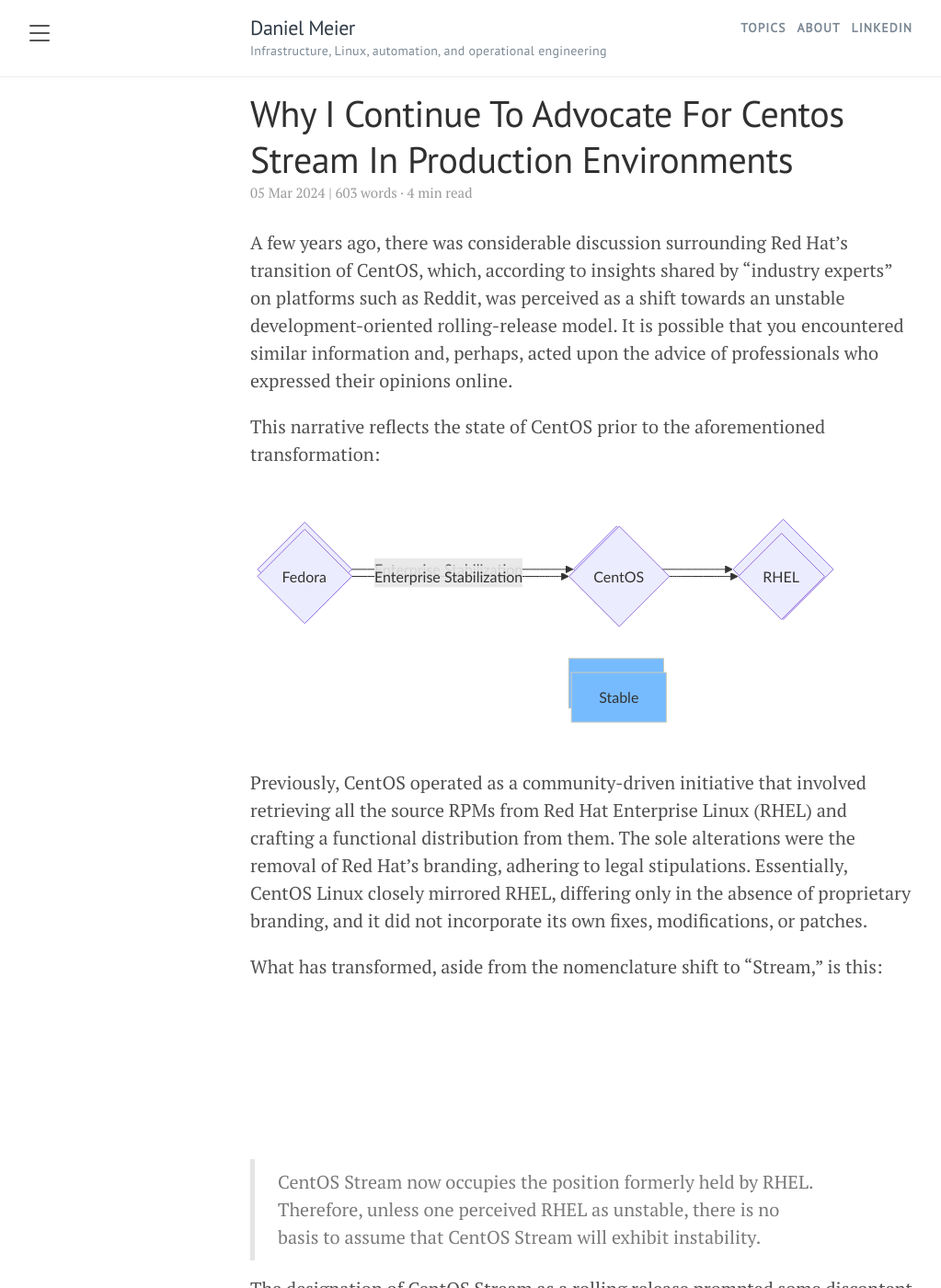
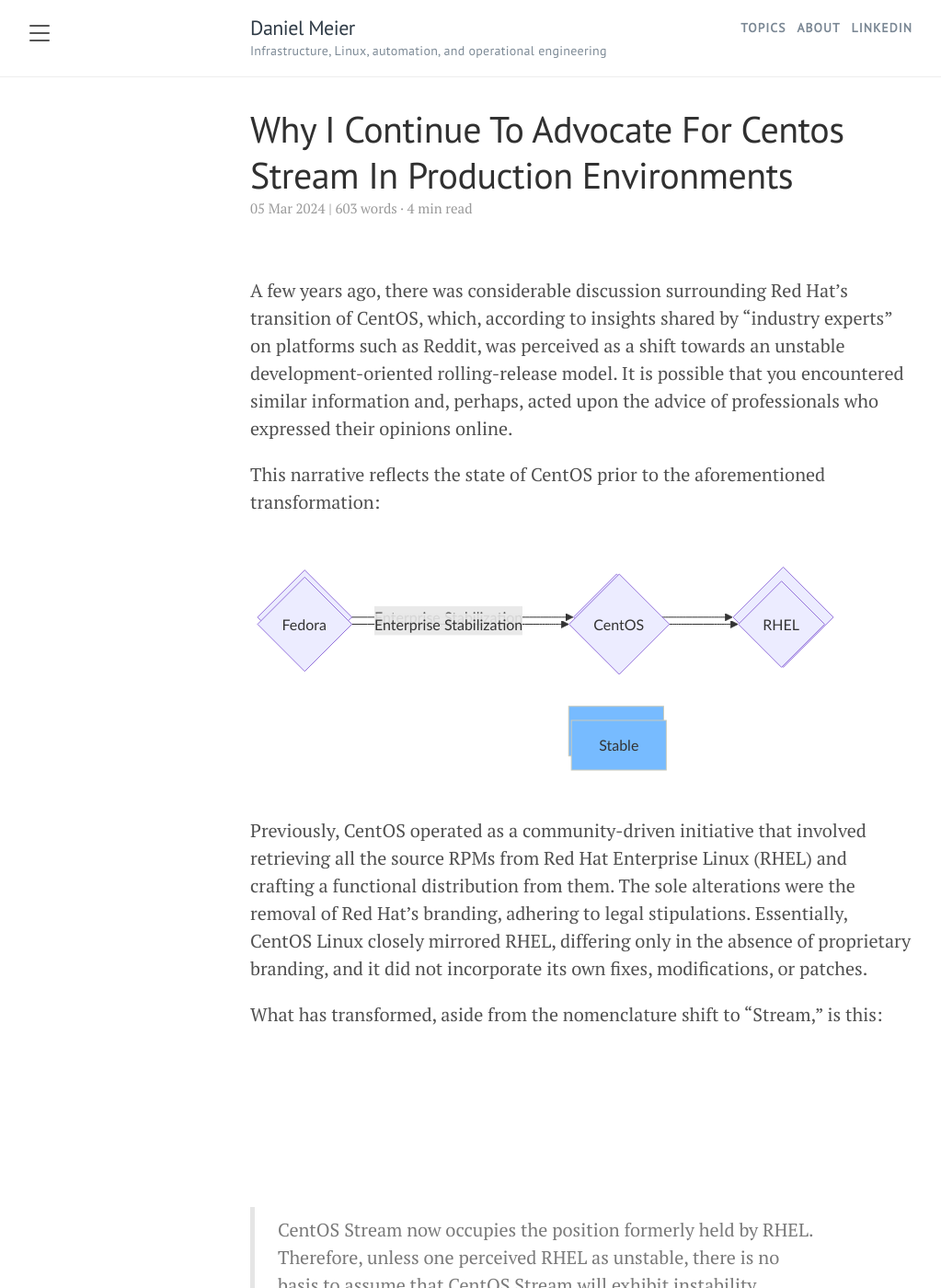
Before and after one commit to dme86/dme86.github.io, a Jekyll site: the page built from _posts/2024-03-05-Why-I-Continue-to-Advocate-for-CentOS-Stream-in-Production-Environments.md, in a window 1280 px wide and 1400 px high. Shown: the whole window at 92% size, without its empty margins (8-1031 px from the left). Built offline with Jekyll 4.4.1, drawn with Linux system fonts in a browser that asks for light colours.

Commit message:
Use in-flow sticky article header

```diff
--- a/_layouts/post.html
+++ b/_layouts/post.html
@@ -11,11 +11,6 @@
       {{ page.date | date_to_string }} |
       <span id="word-count">{{ word_count }}</span> words &middot; {{ read_time }} min read
     </span>
-  </div>
-
-  <div class="post-floating-header" id="post-floating-header" aria-hidden="true">
-    <div class="post-floating-title">{{ page.title }}</div>
-    <div class="post-floating-meta">{{ page.date | date_to_string }} | {{ word_count }} words &middot; {{ read_time }} min read</div>
   </div>
 
   {{ content }}
--- a/public/css/lanyon.css
+++ b/public/css/lanyon.css
@@ -802,49 +802,33 @@
   color: #303030;
 }
 .post-header {
+  position: sticky;
+  top: 4.25rem;
+  z-index: 15;
   margin-bottom: 1.4rem;
-}
-.post-floating-header {
-  position: fixed;
-  top: 4.25rem;
-  left: 50%;
-  z-index: 18;
-  width: min(38rem, calc(100vw - 2rem));
-  padding: .55rem .85rem;
+  padding: .85rem 0 .7rem;
   background: rgba(255,255,255,.96);
-  border: 1px solid #e7edf2;
-  border-radius: .8rem;
-  box-shadow: 0 12px 24px rgba(15, 23, 42, .08);
+  border-bottom: 1px solid transparent;
+  transition: padding .18s ease, border-color .18s ease, box-shadow .18s ease;
   -webkit-backdrop-filter: blur(10px);
           backdrop-filter: blur(10px);
-  opacity: 0;
-  visibility: hidden;
-  transform: translate(-50%, -.35rem);
-  pointer-events: none;
-  transition: opacity .18s ease, transform .18s ease, visibility .18s ease;
 }
-.post-floating-header.is-visible {
-  opacity: 1;
-  visibility: visible;
-  transform: translate(-50%, 0);
+.post-header.is-condensed {
+  padding-top: .55rem;
+  padding-bottom: .45rem;
+  border-bottom-color: #e7edf2;
+  box-shadow: 0 10px 18px rgba(15, 23, 42, .05);
 }
-.post-floating-title {
+.post-header.is-condensed .post-title {
   overflow: hidden;
-  font-family: "PT Sans", Helvetica, Arial, sans-serif;
-  font-size: .88rem;
-  font-weight: 700;
-  color: #2f3b46;
+  margin-bottom: .25rem;
+  font-size: 1.25rem;
+  line-height: 1.15;
   text-overflow: ellipsis;
   white-space: nowrap;
 }
-.post-floating-meta {
-  overflow: hidden;
-  margin-top: .12rem;
-  font-family: "PT Sans", Helvetica, Arial, sans-serif;
-  font-size: .68rem;
-  color: #7a8794;
-  text-overflow: ellipsis;
-  white-space: nowrap;
+.post-header.is-condensed .post-date {
+  margin-bottom: 0;
 }
 .page-title,
 .post-title {
@@ -861,16 +845,12 @@
 }
 
 @media (max-width: 48em) {
-  .post-floating-header {
+  .post-header {
     top: 5.15rem;
-    width: calc(100vw - 1rem);
-    padding: .5rem .7rem;
+    padding-top: .7rem;
   }
-  .post-floating-title {
-    font-size: .8rem;
-  }
-  .post-floating-meta {
-    font-size: .64rem;
+  .post-header.is-condensed .post-title {
+    font-size: 1.02rem;
   }
 }
 
--- a/public/js/script.js
+++ b/public/js/script.js
@@ -7,7 +7,6 @@
   var articleWordCount = document.querySelector('#word-count');
   var post = articleWordCount ? document.querySelector('.post') : null;
   var postHeader = document.querySelector('.post-header');
-  var floatingPostHeader = document.querySelector('#post-floating-header');
   var links = document.querySelectorAll('a[href]');
   var codeBlocks = document.querySelectorAll('pre');
 
@@ -139,16 +138,16 @@
     scrollTopButton.classList.add('has-progress');
   }
 
-  function toggleFloatingPostHeader() {
-    if (!postHeader || !floatingPostHeader) return;
+  function toggleStickyPostHeader() {
+    if (!postHeader) return;
 
-    var headerBottom = postHeader.getBoundingClientRect().bottom;
+    var headerTop = postHeader.getBoundingClientRect().top;
     var stickyOffset = window.innerWidth <= 768 ? 92 : 76;
 
-    if (headerBottom <= stickyOffset) {
-      floatingPostHeader.classList.add('is-visible');
+    if (headerTop <= stickyOffset + 1) {
+      postHeader.classList.add('is-condensed');
     } else {
-      floatingPostHeader.classList.remove('is-visible');
+      postHeader.classList.remove('is-condensed');
     }
   }
 
@@ -173,10 +172,10 @@
     updateReadingProgress();
   }
 
-  if (floatingPostHeader) {
-    window.addEventListener('scroll', toggleFloatingPostHeader, { passive: true });
-    window.addEventListener('resize', toggleFloatingPostHeader);
-    toggleFloatingPostHeader();
+  if (postHeader) {
+    window.addEventListener('scroll', toggleStickyPostHeader, { passive: true });
+    window.addEventListener('resize', toggleStickyPostHeader);
+    toggleStickyPostHeader();
   }
 
   installCopyButtons();
```
